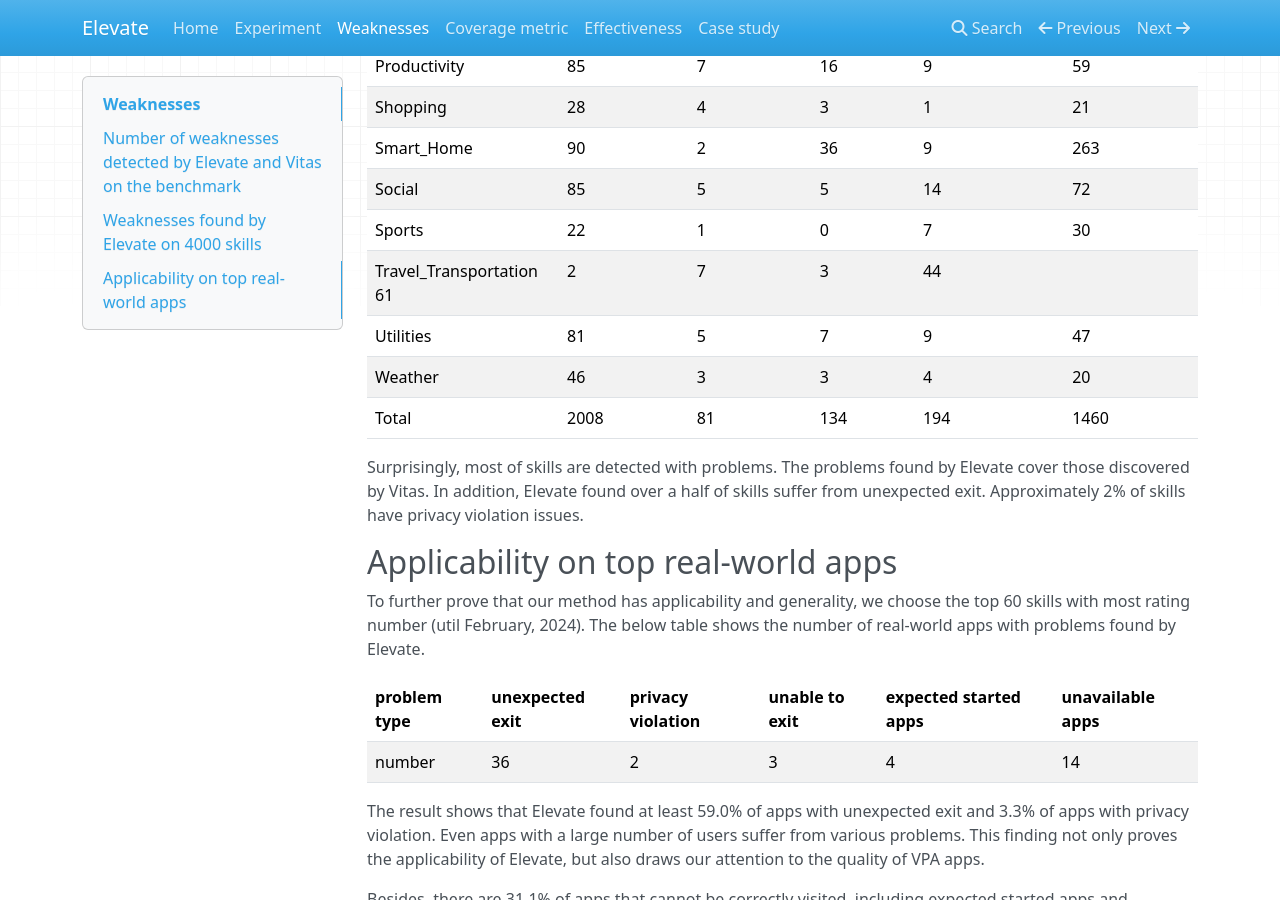
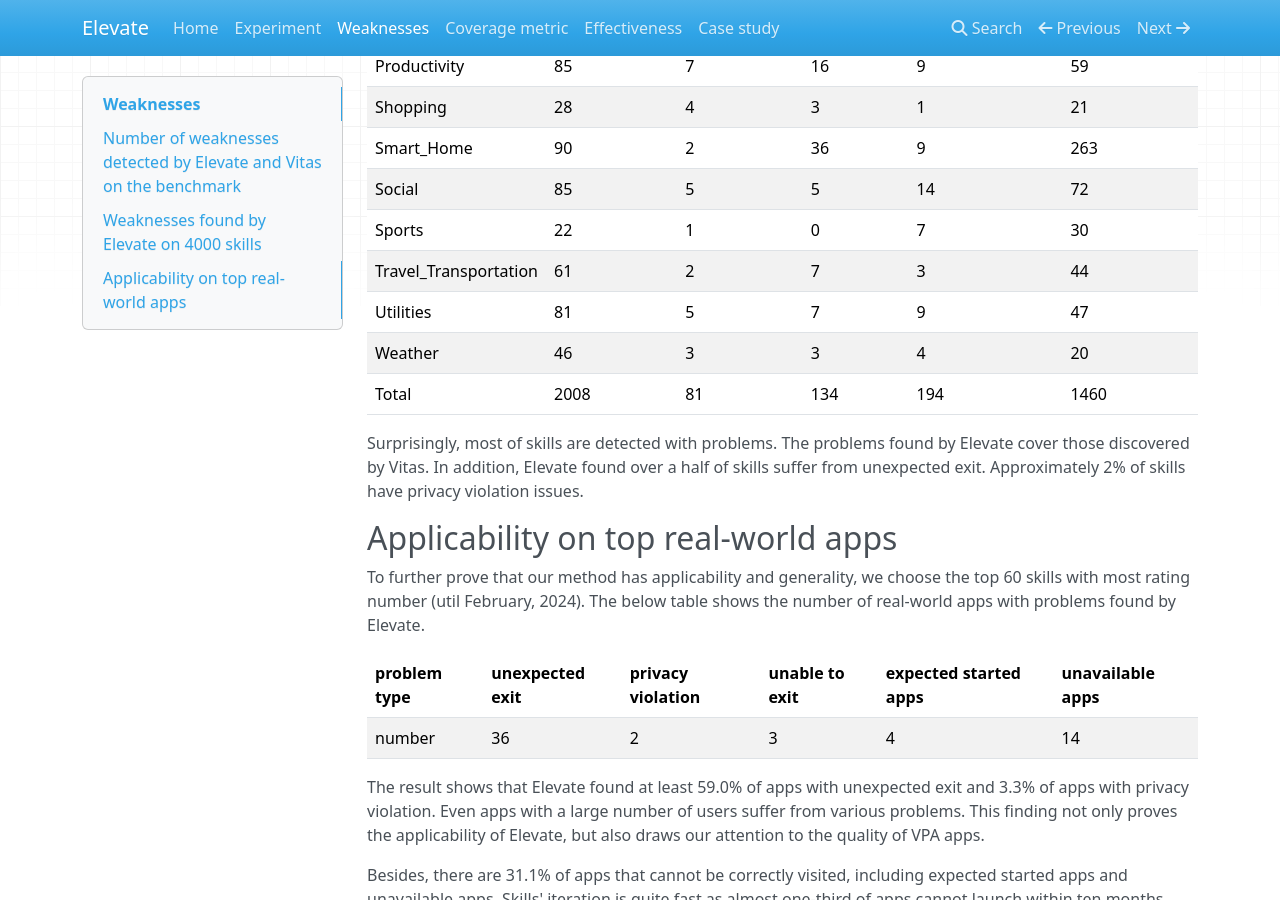
Before and after one commit to Elevate-12/Elevate, an MkDocs documentation site: the page built from docs/weaknesses.md, in a window 1280 px wide and 900 px high, scrolled down 1927 px. Built offline with MkDocs 1.6.1, drawn with Linux system fonts in a browser that asks for light colours; nearby versions of some CDN libraries.

Commit message:
fix errors

```diff
--- a/docs/weaknesses.md
+++ b/docs/weaknesses.md
@@ -49,7 +49,7 @@ The number of apps with various problems found by Elevate is shown below.
 | Smart_Home | 90 | 2 | 36 | 9 | 263 |
 | Social | 85 | 5 | 5 | 14 | 72 |
 | Sports | 22 | 1 | 0 | 7 | 30 |
-| Travel_Transportation  61 | 2 | 7 | 3 | 44 |
+| Travel_Transportation | 61 | 2 | 7 | 3 | 44 |
 | Utilities | 81 | 5 | 7 | 9 | 47 |
 | Weather | 46 | 3 | 3 | 4 | 20 |
 | Total | 2008 | 81 | 134 | 194 | 1460 |
```
Also changed, not shown: site/index.html, site/weaknesses/index.html, 1 other file.
